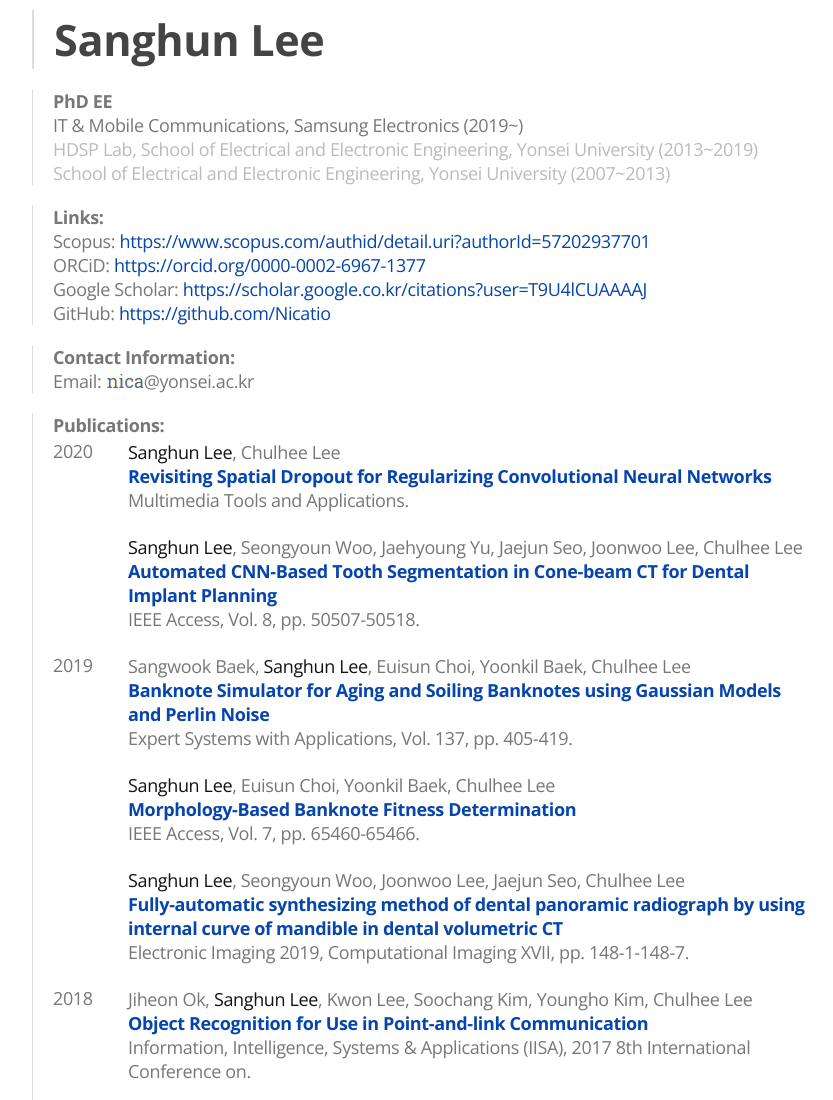
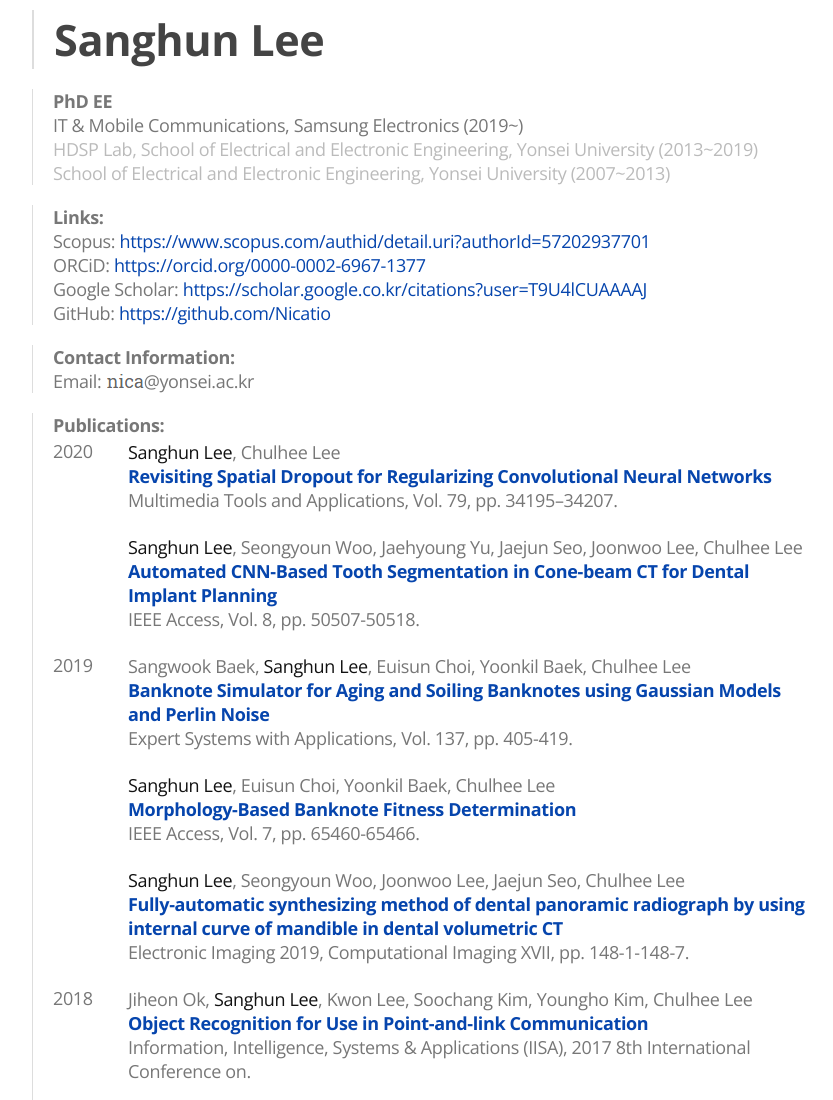
Before and after one commit to Nicatio/nicatio.github.io, a plain HTML site: page index.html in a window 1280 px wide. Shown: the top 1100 px of the page, without its empty margins (208-1041 px from the left). Drawn offline with nearby package versions, Linux system fonts and the light colour scheme.

Commit message:
Update index.html

```diff
--- a/index.html
+++ b/index.html
@@ -72,7 +72,7 @@ Email: <img src="nica.png" class="nicaname" border=0>@yonsei.ac.kr
 <tr>
 <td class="year">2020</td>
 <td class="ttext">
-<span class="black">Sanghun Lee</span>, Chulhee Lee<br/><span class="blackbold"><A href="https://link.springer.com/article/10.1007/s11042-020-09054-7" target="_blank">Revisiting Spatial Dropout for Regularizing Convolutional Neural Networks</a></span><br/>Multimedia Tools and Applications.
+<span class="black">Sanghun Lee</span>, Chulhee Lee<br/><span class="blackbold"><A href="https://link.springer.com/article/10.1007/s11042-020-09054-7" target="_blank">Revisiting Spatial Dropout for Regularizing Convolutional Neural Networks</a></span><br/>Multimedia Tools and Applications, Vol. 79, pp. 34195–34207.
 </td>
 </tr>
 
```
